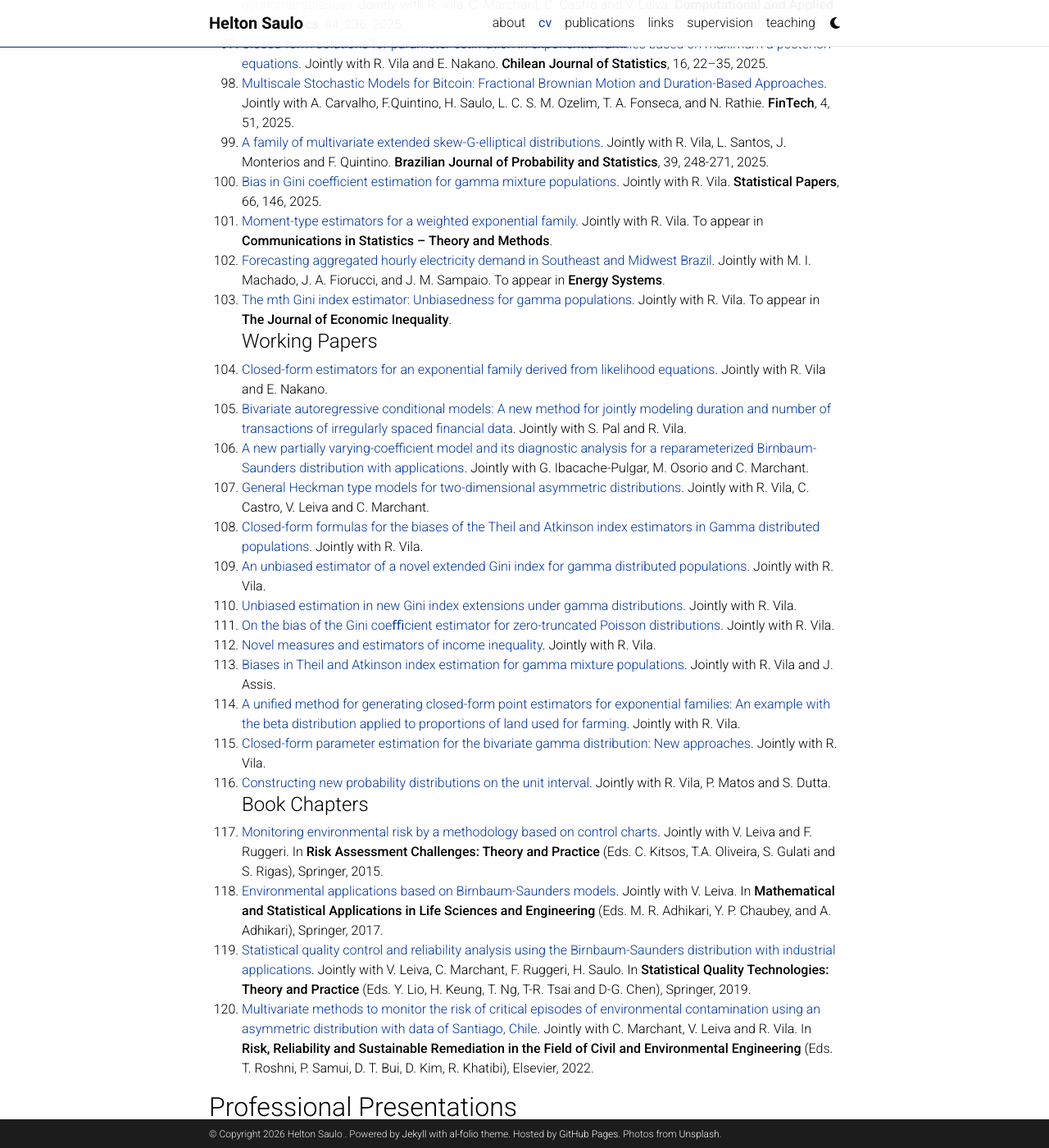
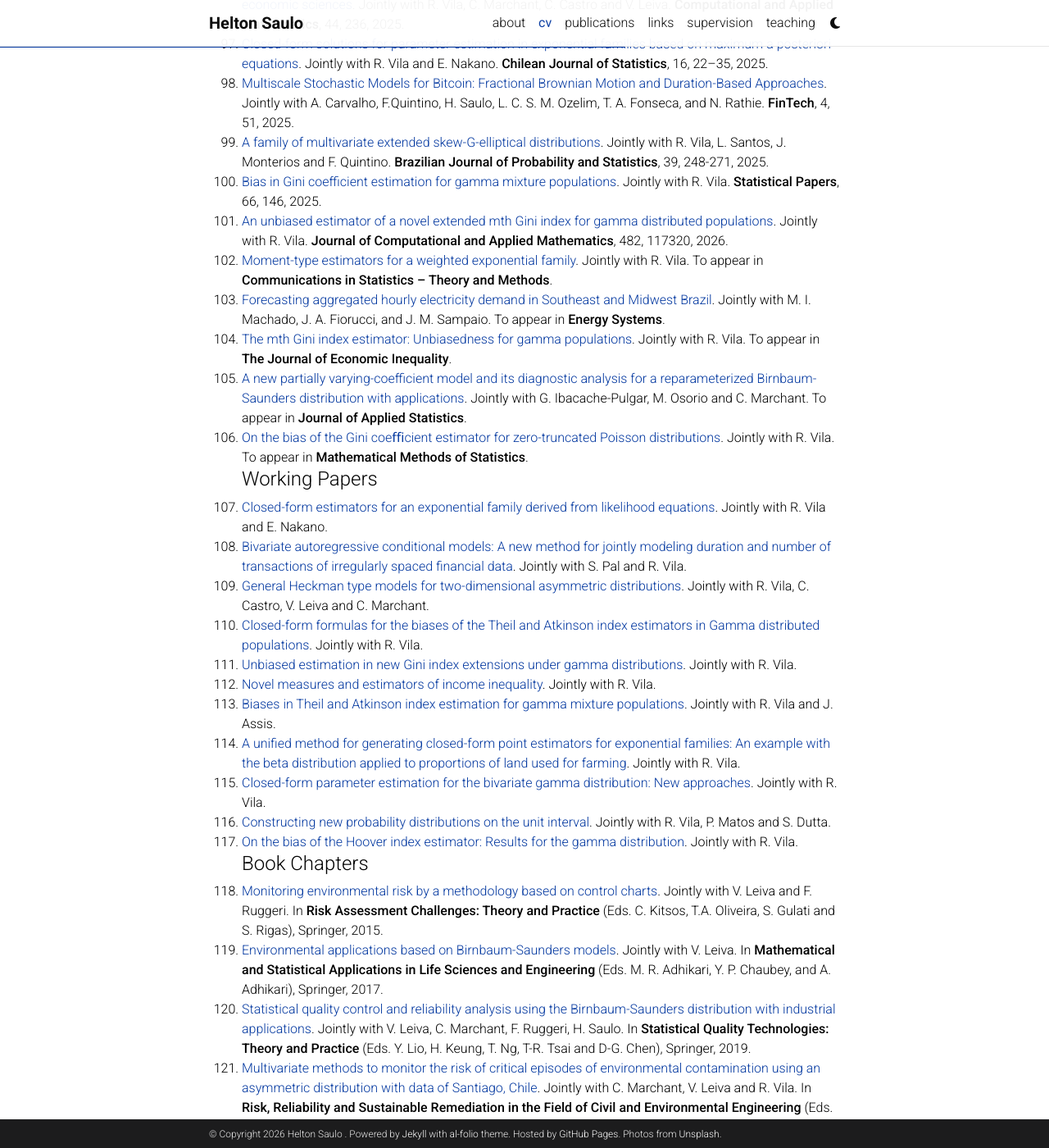
Before and after one commit to heltonsaulo/heltonsaulo.github.io, a Jekyll site: the page built from _pages/cv.md, in a window 1280 px wide and 1400 px high, scrolled down 8836 px. Shown: the whole window at 82% size. Built offline with Jekyll 4.4.1, drawn with Linux system fonts in a browser that asks for light colours; comment, search, counter and statistics services are not loaded; a style sheet for code colours, icons or effects is not loaded.

Commit message:
Update cv.md

```diff
--- a/_pages/cv.md
+++ b/_pages/cv.md
@@ -216,28 +216,29 @@
   98.  [Multiscale Stochastic Models for Bitcoin: Fractional Brownian Motion and Duration-Based Approaches](https://doi.org/10.3390/fintech4030051). Jointly with A. Carvalho, F.Quintino, H. Saulo, L. C. S. M. Ozelim, T. A. Fonseca, and N. Rathie. **FinTech**, 4, 51, 2025.
   99.  [A family of multivariate extended skew-G-elliptical distributions](https://doi.org/10.1214/25-BJPS634). Jointly with R. Vila, L. Santos, J. Monterios and F. Quintino. **Brazilian Journal of Probability and Statistics**, 39, 248-271, 2025.
   100.  [Bias in Gini coefficient estimation for gamma mixture populations](https://doi.org/10.1007/s00362-025-01768-w). Jointly with R. Vila. **Statistical Papers**, 66, 146, 2025.
-  101.  [Moment-type estimators for a weighted exponential family](https://doi.org/10.1080/03610926.2025.2492840). Jointly with R. Vila. To appear in **Communications in Statistics – Theory and Methods**.
-  102.  [Forecasting aggregated hourly electricity demand in Southeast and Midwest Brazil](https://doi.org/10.1007/s12667-025-00761-4). Jointly with M. I. Machado, J. A. Fiorucci, and J. M. Sampaio. To appear in **Energy Systems**.
-  103.  [The mth Gini index estimator: Unbiasedness for gamma populations](https://link.springer.com/journal/10888/articles). Jointly with R. Vila. To appear in **The Journal of Economic Inequality**.
+  101.  [An unbiased estimator of a novel extended mth Gini index for gamma distributed populations](https://doi.org/10.1016/j.cam.2025.117320). Jointly with R. Vila. **Journal of Computational and Applied Mathematics**, 482, 117320, 2026.
+  102.  [Moment-type estimators for a weighted exponential family](https://doi.org/10.1080/03610926.2025.2492840). Jointly with R. Vila. To appear in **Communications in Statistics – Theory and Methods**.
+  103.  [Forecasting aggregated hourly electricity demand in Southeast and Midwest Brazil](https://doi.org/10.1007/s12667-025-00761-4). Jointly with M. I. Machado, J. A. Fiorucci, and J. M. Sampaio. To appear in **Energy Systems**.
+  104.  [The mth Gini index estimator: Unbiasedness for gamma populations](10.1007/s10888-025-09715-3). Jointly with R. Vila. To appear in **The Journal of Economic Inequality**.
+  105.  [A new partially varying-coefficient model and its diagnostic analysis for a reparameterized Birnbaum-Saunders distribution with applications](https://). Jointly with G. Ibacache-Pulgar, M. Osorio and C. Marchant. To appear in **Journal of Applied Statistics**.
+  106.  [On the bias of the Gini coeﬃcient estimator for zero-truncated Poisson distributions](http://arxiv.org/abs/2504.04518). Jointly with R. Vila. To appear in **Mathematical Methods of Statistics**.
 #### Working Papers
-  104.  [Closed-form estimators for an exponential family derived from likelihood equations](https://arxiv.org/abs/2405.14509). Jointly with R. Vila and E. Nakano.
-  105.  [Bivariate autoregressive conditional models: A new method for jointly modeling duration and number of transactions of irregularly spaced financial data](https://). Jointly with S. Pal and R. Vila.
-  106.  [A new partially varying-coefficient model and its diagnostic analysis for a reparameterized Birnbaum-Saunders distribution with applications](https://). Jointly with G. Ibacache-Pulgar, M. Osorio and C. Marchant.
-  107.  [General Heckman type models for two-dimensional asymmetric distributions](http://). Jointly with R. Vila, C. Castro, V. Leiva and C. Marchant.
-  108.  [Closed-form formulas for the biases of the Theil and Atkinson index estimators in Gamma distributed populations](http://arxiv.org/abs/2504.13806). Jointly with R. Vila.
-  109.  [An unbiased estimator of a novel extended Gini index for gamma distributed populations](http://arxiv.org/abs/2505.01659). Jointly with R. Vila.
-  110.  [Unbiased estimation in new Gini index extensions under gamma distributions](http://arxiv.org/abs/2506.00666). Jointly with R. Vila.
-  111. [On the bias of the Gini coeﬃcient estimator for zero-truncated Poisson distributions](http://arxiv.org/abs/2504.04518). Jointly with R. Vila.
+  107.  [Closed-form estimators for an exponential family derived from likelihood equations](https://arxiv.org/abs/2405.14509). Jointly with R. Vila and E. Nakano.
+  108.  [Bivariate autoregressive conditional models: A new method for jointly modeling duration and number of transactions of irregularly spaced financial data](https://). Jointly with S. Pal and R. Vila.
+  109.  [General Heckman type models for two-dimensional asymmetric distributions](http://). Jointly with R. Vila, C. Castro, V. Leiva and C. Marchant.
+  110.  [Closed-form formulas for the biases of the Theil and Atkinson index estimators in Gamma distributed populations](http://arxiv.org/abs/2504.13806). Jointly with R. Vila.
+  111.  [Unbiased estimation in new Gini index extensions under gamma distributions](http://arxiv.org/abs/2506.00666). Jointly with R. Vila.
   112. [Novel measures and estimators of income inequality](http://arxiv.org/abs/2508.02965). Jointly with R. Vila.
   113. [Biases in Theil and Atkinson index estimation for gamma mixture populations](http://arxiv.org/abs/2506.22168). Jointly with R. Vila and J. Assis.
   114. [A unified method for generating closed-form point estimators for exponential families: An example with the beta distribution applied to proportions of land used for farming](https://arxiv.org/abs/2508.12169). Jointly with R. Vila.
   115. [Closed-form parameter estimation for the bivariate gamma distribution: New approaches](https://arxiv.org/abs/2509.10794). Jointly with R. Vila.
   116. [Constructing new probability distributions on the unit interval](https://arxiv.org/abs/2508.01154). Jointly with R. Vila, P. Matos and S. Dutta.
+  117. [On the bias of the Hoover index estimator: Results for the gamma distribution](http://). Jointly with R. Vila.
 #### Book Chapters
- 117.  [Monitoring environmental risk by a methodology based on control charts](https://link.springer.com/chapter/10.1007/978-3-319-18029-8_14). Jointly with V. Leiva and F. Ruggeri. In **Risk Assessment Challenges: Theory and Practice** (Eds. C. Kitsos, T.A. Oliveira, S. Gulati and S. Rigas), Springer, 2015.
- 118.  [Environmental applications based on Birnbaum-Saunders models](https://link.springer.com/chapter/10.1007/978-981-10-5370-2_14). Jointly with V. Leiva. In **Mathematical and Statistical Applications in Life Sciences and Engineering** (Eds. M. R. Adhikari,  Y. P. Chaubey,  and A. Adhikari), Springer, 2017.
- 119.  [Statistical quality control and reliability analysis using the Birnbaum-Saunders distribution with industrial applications](https://link.springer.com/chapter/10.1007/978-3-030-20709-0_2). Jointly with V. Leiva, C. Marchant, F. Ruggeri, H. Saulo. In **Statistical Quality Technologies: Theory and Practice** (Eds. Y. Lio, H. Keung, T. Ng, T-R. Tsai and D-G. Chen), Springer, 2019.
- 120.  [Multivariate methods to monitor the risk of critical episodes of environmental contamination using an asymmetric distribution with data of Santiago, Chile](https://doi.org/10.1016/B978-0-323-85698-0.00024-1). Jointly with C. Marchant, V. Leiva and R. Vila. In **Risk, Reliability and Sustainable Remediation in the Field of Civil and Environmental Engineering** (Eds. T. Roshni, P. Samui, D. T. Bui, D. Kim, R. Khatibi), Elsevier, 2022.
+  118.  [Monitoring environmental risk by a methodology based on control charts](https://link.springer.com/chapter/10.1007/978-3-319-18029-8_14). Jointly with V. Leiva and F. Ruggeri. In **Risk Assessment Challenges: Theory and Practice** (Eds. C. Kitsos, T.A. Oliveira, S. Gulati and S. Rigas), Springer, 2015.
+  119.  [Environmental applications based on Birnbaum-Saunders models](https://link.springer.com/chapter/10.1007/978-981-10-5370-2_14). Jointly with V. Leiva. In **Mathematical and Statistical Applications in Life Sciences and Engineering** (Eds. M. R. Adhikari,  Y. P. Chaubey,  and A. Adhikari), Springer, 2017.
+  120.  [Statistical quality control and reliability analysis using the Birnbaum-Saunders distribution with industrial applications](https://link.springer.com/chapter/10.1007/978-3-030-20709-0_2). Jointly with V. Leiva, C. Marchant, F. Ruggeri, H. Saulo. In **Statistical Quality Technologies: Theory and Practice** (Eds. Y. Lio, H. Keung, T. Ng, T-R. Tsai and D-G. Chen), Springer, 2019.
+  121.  [Multivariate methods to monitor the risk of critical episodes of environmental contamination using an asymmetric distribution with data of Santiago, Chile](https://doi.org/10.1016/B978-0-323-85698-0.00024-1). Jointly with C. Marchant, V. Leiva and R. Vila. In **Risk, Reliability and Sustainable Remediation in the Field of Civil and Environmental Engineering** (Eds. T. Roshni, P. Samui, D. T. Bui, D. Kim, R. Khatibi), Elsevier, 2022.
 
 
 
```
